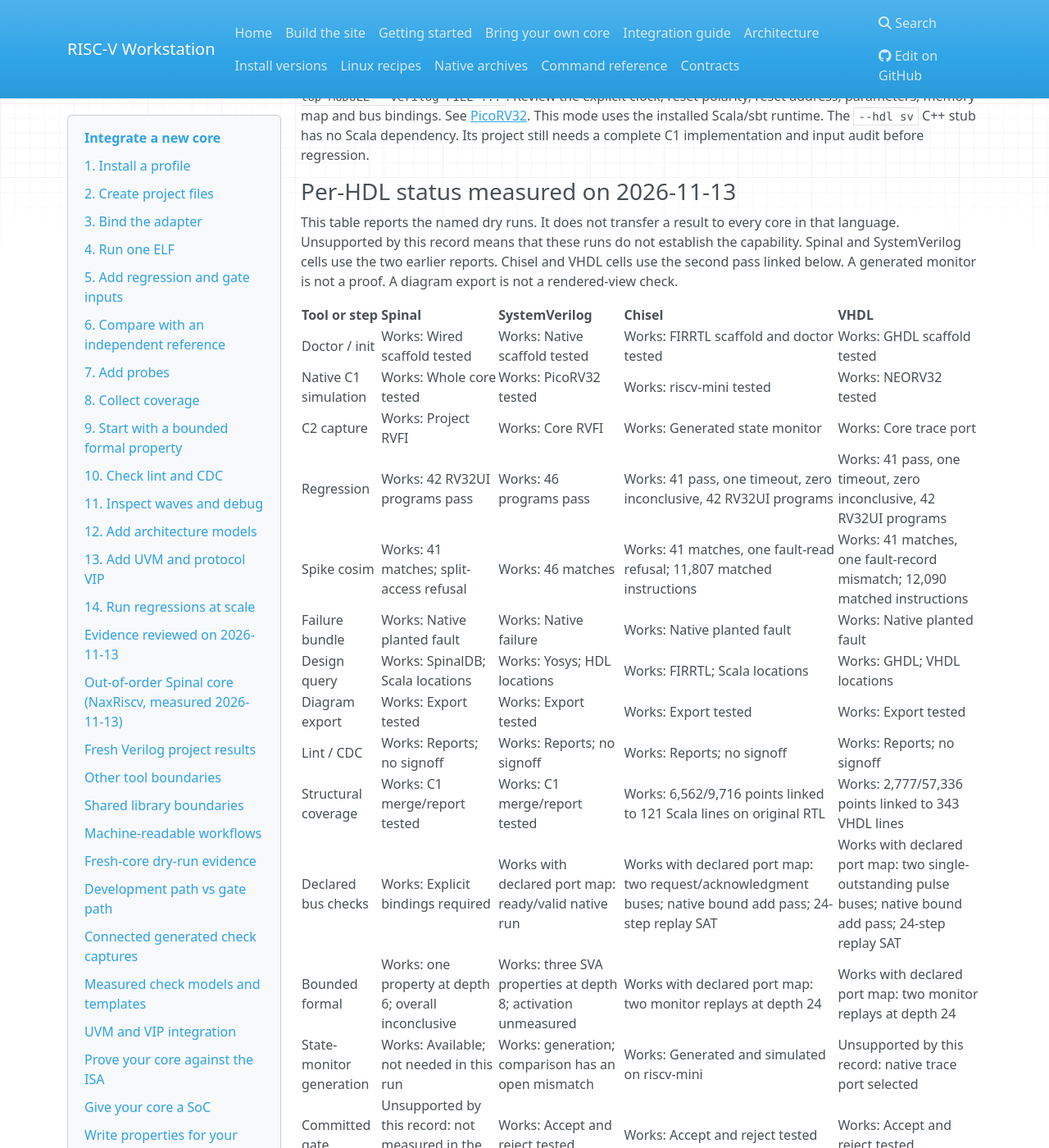
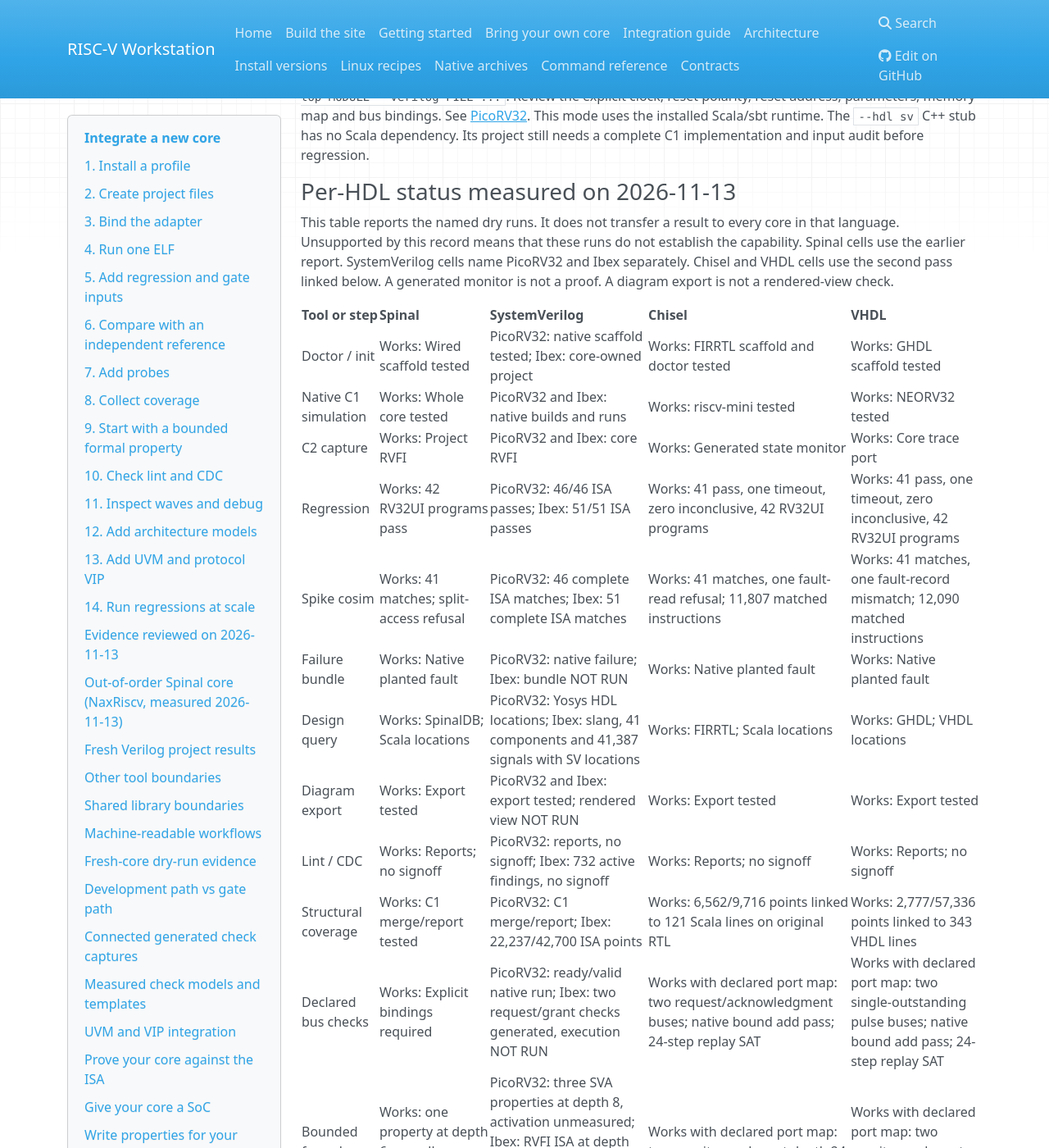
Before and after one commit to riscPrint/risc-v-workstation, an MkDocs documentation site: the page built from docs/INTEGRATION_GUIDE.md, in a window 1280 px wide and 1400 px high, scrolled down 1084 px. Shown: the whole window at 82% size. Built offline with MkDocs 1.6.1, drawn with Linux system fonts in a browser that asks for light colours; nearby versions of some CDN libraries; some of the changed text lies outside the part shown.

Commit message:
docs(ibex): record the project and per-hdl status (#1481)
* docs(ibex): add integration status and project layout

* docs(ibex): state the memory fault trace limit

* docs(ibex): record the final fast test count

```diff
--- a/docs/INTEGRATION_GUIDE.md
+++ b/docs/INTEGRATION_GUIDE.md
@@ -67,29 +67,31 @@ still needs a complete C1 implementation and input audit before regression.
 
 This table reports the named dry runs. It does not transfer a result to every
 core in that language. Unsupported by this record means that these runs
-do not establish the capability. Spinal and SystemVerilog cells use the two earlier
-reports. Chisel and VHDL cells use the second pass linked below. A generated
+do not establish the capability. Spinal cells use the earlier report.
+SystemVerilog cells name PicoRV32 and Ibex separately. Chisel and VHDL cells
+use the second pass linked below. A generated
 monitor is not a proof. A diagram export is not a rendered-view check.
 
 | Tool or step | Spinal | SystemVerilog | Chisel | VHDL |
 | --- | --- | --- | --- | --- |
-| Doctor / init | Works: Wired scaffold tested | Works: Native scaffold tested | Works: FIRRTL scaffold and doctor tested | Works: GHDL scaffold tested |
-| Native C1 simulation | Works: Whole core tested | Works: PicoRV32 tested | Works: riscv-mini tested | Works: NEORV32 tested |
-| C2 capture | Works: Project RVFI | Works: Core RVFI | Works: Generated state monitor | Works: Core trace port |
-| Regression | Works: 42 RV32UI programs pass | Works: 46 programs pass | Works: 41 pass, one timeout, zero inconclusive, 42 RV32UI programs | Works: 41 pass, one timeout, zero inconclusive, 42 RV32UI programs |
-| Spike cosim | Works: 41 matches; split-access refusal | Works: 46 matches | Works: 41 matches, one fault-read refusal; 11,807 matched instructions | Works: 41 matches, one fault-record mismatch; 12,090 matched instructions |
-| Failure bundle | Works: Native planted fault | Works: Native failure | Works: Native planted fault | Works: Native planted fault |
-| Design query | Works: SpinalDB; Scala locations | Works: Yosys; HDL locations | Works: FIRRTL; Scala locations | Works: GHDL; VHDL locations |
-| Diagram export | Works: Export tested | Works: Export tested | Works: Export tested | Works: Export tested |
-| Lint / CDC | Works: Reports; no signoff | Works: Reports; no signoff | Works: Reports; no signoff | Works: Reports; no signoff |
-| Structural coverage | Works: C1 merge/report tested | Works: C1 merge/report tested | Works: 6,562/9,716 points linked to 121 Scala lines on original RTL | Works: 2,777/57,336 points linked to 343 VHDL lines |
-| Declared bus checks | Works: Explicit bindings required | Works with declared port map: ready/valid native run | Works with declared port map: two request/acknowledgment buses; native bound add pass; 24-step replay SAT | Works with declared port map: two single-outstanding pulse buses; native bound add pass; 24-step replay SAT |
-| Bounded formal | Works: one property at depth 6; overall inconclusive | Works: three SVA properties at depth 8; activation unmeasured | Works with declared port map: two monitor replays at depth 24 | Works with declared port map: two monitor replays at depth 24 |
-| State-monitor generation | Works: Available; not needed in this run | Works: generation; comparison has an open mismatch | Works: Generated and simulated on riscv-mini | Unsupported by this record: native trace port selected |
-| Committed gate | Unsupported by this record: not measured in the Spinal dry run | Works: Accept and reject tested | Works: Accept and reject tested | Works: Accept and reject tested |
+| Doctor / init | Works: Wired scaffold tested | PicoRV32: native scaffold tested; Ibex: core-owned project | Works: FIRRTL scaffold and doctor tested | Works: GHDL scaffold tested |
+| Native C1 simulation | Works: Whole core tested | PicoRV32 and Ibex: native builds and runs | Works: riscv-mini tested | Works: NEORV32 tested |
+| C2 capture | Works: Project RVFI | PicoRV32 and Ibex: core RVFI | Works: Generated state monitor | Works: Core trace port |
+| Regression | Works: 42 RV32UI programs pass | PicoRV32: 46/46 ISA passes; Ibex: 51/51 ISA passes | Works: 41 pass, one timeout, zero inconclusive, 42 RV32UI programs | Works: 41 pass, one timeout, zero inconclusive, 42 RV32UI programs |
+| Spike cosim | Works: 41 matches; split-access refusal | PicoRV32: 46 complete ISA matches; Ibex: 51 complete ISA matches | Works: 41 matches, one fault-read refusal; 11,807 matched instructions | Works: 41 matches, one fault-record mismatch; 12,090 matched instructions |
+| Failure bundle | Works: Native planted fault | PicoRV32: native failure; Ibex: bundle NOT RUN | Works: Native planted fault | Works: Native planted fault |
+| Design query | Works: SpinalDB; Scala locations | PicoRV32: Yosys HDL locations; Ibex: slang, 41 components and 41,387 signals with SV locations | Works: FIRRTL; Scala locations | Works: GHDL; VHDL locations |
+| Diagram export | Works: Export tested | PicoRV32 and Ibex: export tested; rendered view NOT RUN | Works: Export tested | Works: Export tested |
+| Lint / CDC | Works: Reports; no signoff | PicoRV32: reports, no signoff; Ibex: 732 active findings, no signoff | Works: Reports; no signoff | Works: Reports; no signoff |
+| Structural coverage | Works: C1 merge/report tested | PicoRV32: C1 merge/report; Ibex: 22,237/42,700 ISA points | Works: 6,562/9,716 points linked to 121 Scala lines on original RTL | Works: 2,777/57,336 points linked to 343 VHDL lines |
+| Declared bus checks | Works: Explicit bindings required | PicoRV32: ready/valid native run; Ibex: two request/grant checks generated, execution NOT RUN | Works with declared port map: two request/acknowledgment buses; native bound add pass; 24-step replay SAT | Works with declared port map: two single-outstanding pulse buses; native bound add pass; 24-step replay SAT |
+| Bounded formal | Works: one property at depth 6; overall inconclusive | PicoRV32: three SVA properties at depth 8, activation unmeasured; Ibex: RVFI ISA at depth 16, ADD activation incomplete, overall inconclusive | Works with declared port map: two monitor replays at depth 24 | Works with declared port map: two monitor replays at depth 24 |
+| State-monitor generation | Works: Available; not needed in this run | PicoRV32: generation with open comparison mismatch; Ibex: native RVFI selected, monitor NOT RUN | Works: Generated and simulated on riscv-mini | Unsupported by this record: native trace port selected |
+| Committed gate | Unsupported by this record: not measured in the Spinal dry run | PicoRV32 and Ibex: accept and planted-fault reject measured | Works: Accept and reject tested | Works: Accept and reject tested |
 
 See [the Spinal report](DRY_RUN_2026-11-13.md),
-[the SystemVerilog report](DRY_RUN_VERILOG_2026-11-13.md) and
+[the PicoRV32 report](DRY_RUN_VERILOG_2026-11-13.md),
+[the Ibex project](../examples/ibex/README.md) and
 [the Chisel/VHDL report](DRY_RUN_CHISEL_VHDL_2026-11-13.md) for pins,
 commands, native evidence and limits. Full ISA and whole-core proof remain
 open. The first pass used add, beq, lw and sw. The second pass runs the complete
@@ -214,8 +216,15 @@ source pins, per-extension records and minimal reproductions.
 | NaxRiscv RV64IMA machine instruction profile | 98 / 98 | 98 / 0 | 98 | 0 |
 | NaxRiscv RV64IMA M/S/U, machine instruction boot | 98 / 98 | 98 / 0 | 98 | 0 |
 | PicoRV32 mapped RV32IM instruction profile | 51 / 51 | 50 / 1 | 50 | 1 |
+| Ibex RV32IMC machine and user, standard Sm boot | 148 / 148 | 148 / 0 | 0 | 148 |
 | BOOM small instructions | 378 / 378 | 376 / 2 | 0 | 2 |
 | BOOM small M/S/U, Sv39 | 232 / 232 | 196 / 36 | 0 | 36 |
+
+Ibex retains the standard Sm bootstrap. All 148 self-checking programs pass.
+All 148 strict Spike comparisons stop at the first bootstrap `mtvec` read:
+Ibex returns `0x80000001`; Spike returns zero. The rest of each trace is not
+strictly compared. The [Ibex findings](../examples/ibex/FINDINGS.md) give a
+minimal reproduction. PMP is absent from this configuration.
 
 The instruction profiles use project bootstraps. They do not establish
 standard Sm compatibility. VexRiscv's six Zicsr failures retain MEPC alignment bits.
```
Also changed, not shown: AGENTS.md (+1 -0 lines), examples/ibex/FINDINGS.md (+1 -0 lines), examples/ibex/README.md (+28 -2 lines).
